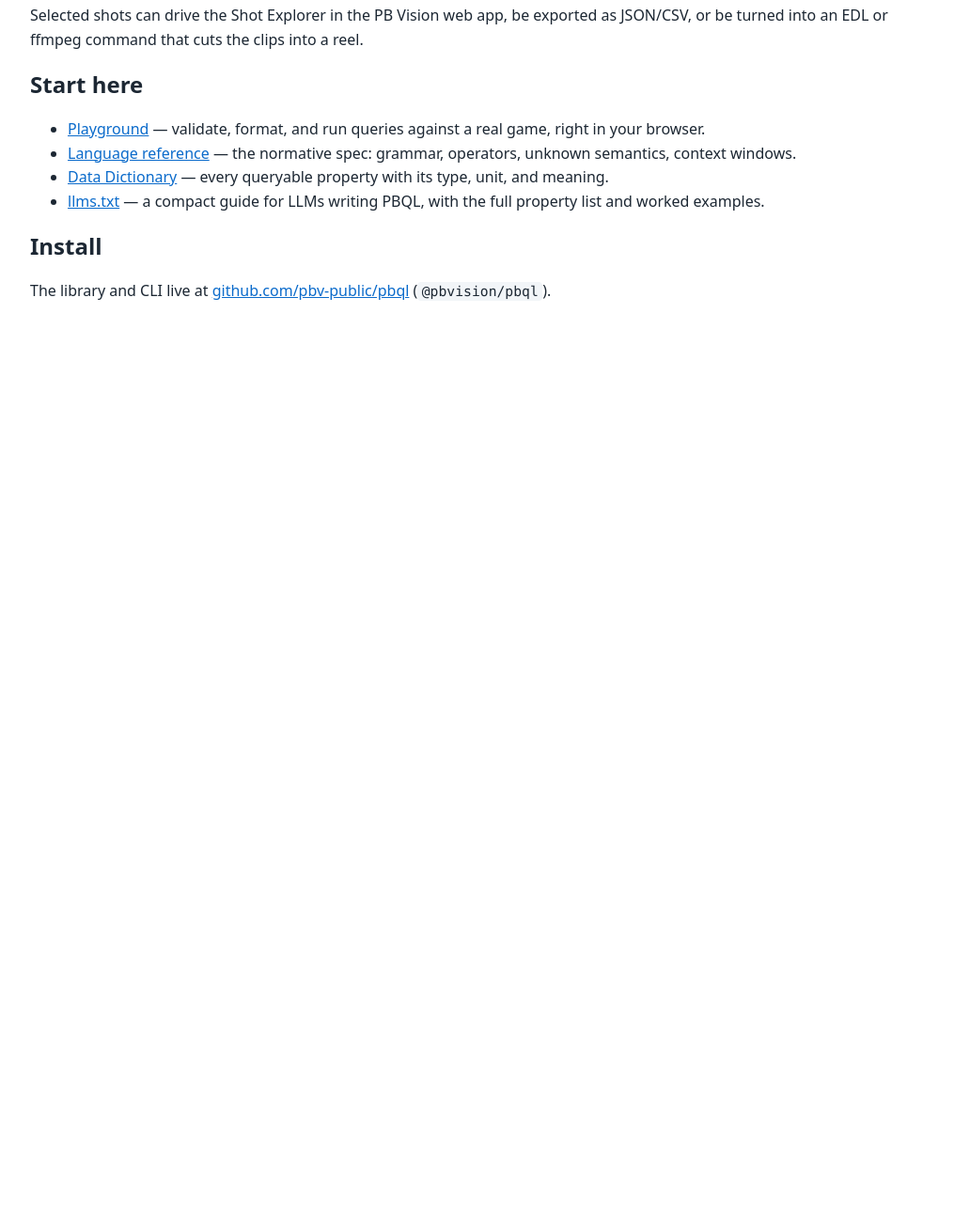
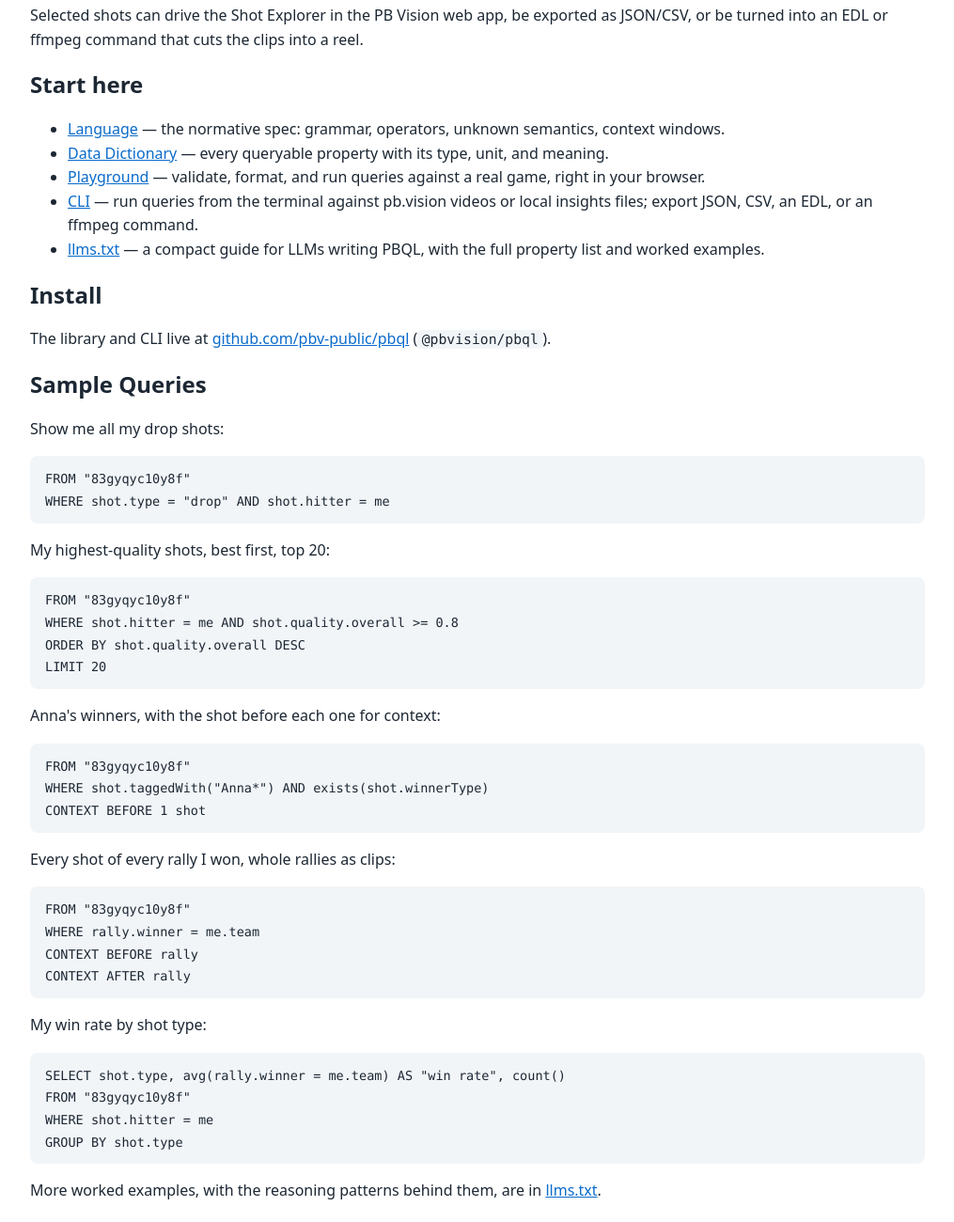
Before and after one commit to picklebento/pbql, a website: page docs-site/index.html in a window 1280 px wide. Shown: the part 380-1680 px from the top of the page at 94% size, without its empty margins (132-1147 px from the left). Before the commit the page ends 800 px from the top, so only its background shows below. Drawn offline with Linux system fonts and the light colour scheme; files that its build step writes are made by us from their sources.

Commit message:
docs-site: add the CLI to the index, order bullets like the tabs, add sample queries
Five canonical corpus examples close out the landing page below Install.

```diff
--- a/docs-site/index.html
+++ b/docs-site/index.html
@@ -36,12 +36,15 @@
 </p>
 <h2>Start here</h2>
 <ul>
-  <li><a href="playground/">Playground</a> — validate, format, and run
-    queries against a real game, right in your browser.</li>
-  <li><a href="language.html">Language reference</a> — the normative spec:
+  <li><a href="language.html">Language</a> — the normative spec:
     grammar, operators, unknown semantics, context windows.</li>
   <li><a href="data-dictionary.html">Data Dictionary</a> — every queryable
     property with its type, unit, and meaning.</li>
+  <li><a href="playground/">Playground</a> — validate, format, and run
+    queries against a real game, right in your browser.</li>
+  <li><a href="cli.html">CLI</a> — run queries from the terminal against
+    pb.vision videos or local insights files; export JSON, CSV, an EDL, or
+    an ffmpeg command.</li>
   <li><a href="llms.txt">llms.txt</a> — a compact guide for LLMs writing
     PBQL, with the full property list and worked examples.</li>
 </ul>
@@ -51,6 +54,33 @@
 <a href="https://github.com/pbv-public/pbql">github.com/pbv-public/pbql</a>
 (<code>@pbvision/pbql</code>).
 </p>
+<h2>Sample Queries</h2>
+<p>Show me all my drop shots:</p>
+<pre><code>FROM "83gyqyc10y8f"
+WHERE shot.type = "drop" AND shot.hitter = me</code></pre>
+<p>My highest-quality shots, best first, top 20:</p>
+<pre><code>FROM "83gyqyc10y8f"
+WHERE shot.hitter = me AND shot.quality.overall >= 0.8
+ORDER BY shot.quality.overall DESC
+LIMIT 20</code></pre>
+<p>Anna's winners, with the shot before each one for context:</p>
+<pre><code>FROM "83gyqyc10y8f"
+WHERE shot.taggedWith("Anna*") AND exists(shot.winnerType)
+CONTEXT BEFORE 1 shot</code></pre>
+<p>Every shot of every rally I won, whole rallies as clips:</p>
+<pre><code>FROM "83gyqyc10y8f"
+WHERE rally.winner = me.team
+CONTEXT BEFORE rally
+CONTEXT AFTER rally</code></pre>
+<p>My win rate by shot type:</p>
+<pre><code>SELECT shot.type, avg(rally.winner = me.team) AS "win rate", count()
+FROM "83gyqyc10y8f"
+WHERE shot.hitter = me
+GROUP BY shot.type</code></pre>
+<p>
+More worked examples, with the reasoning patterns behind them, are in
+<a href="llms.txt">llms.txt</a>.
+</p>
 </main>
 </body>
 </html>
```
